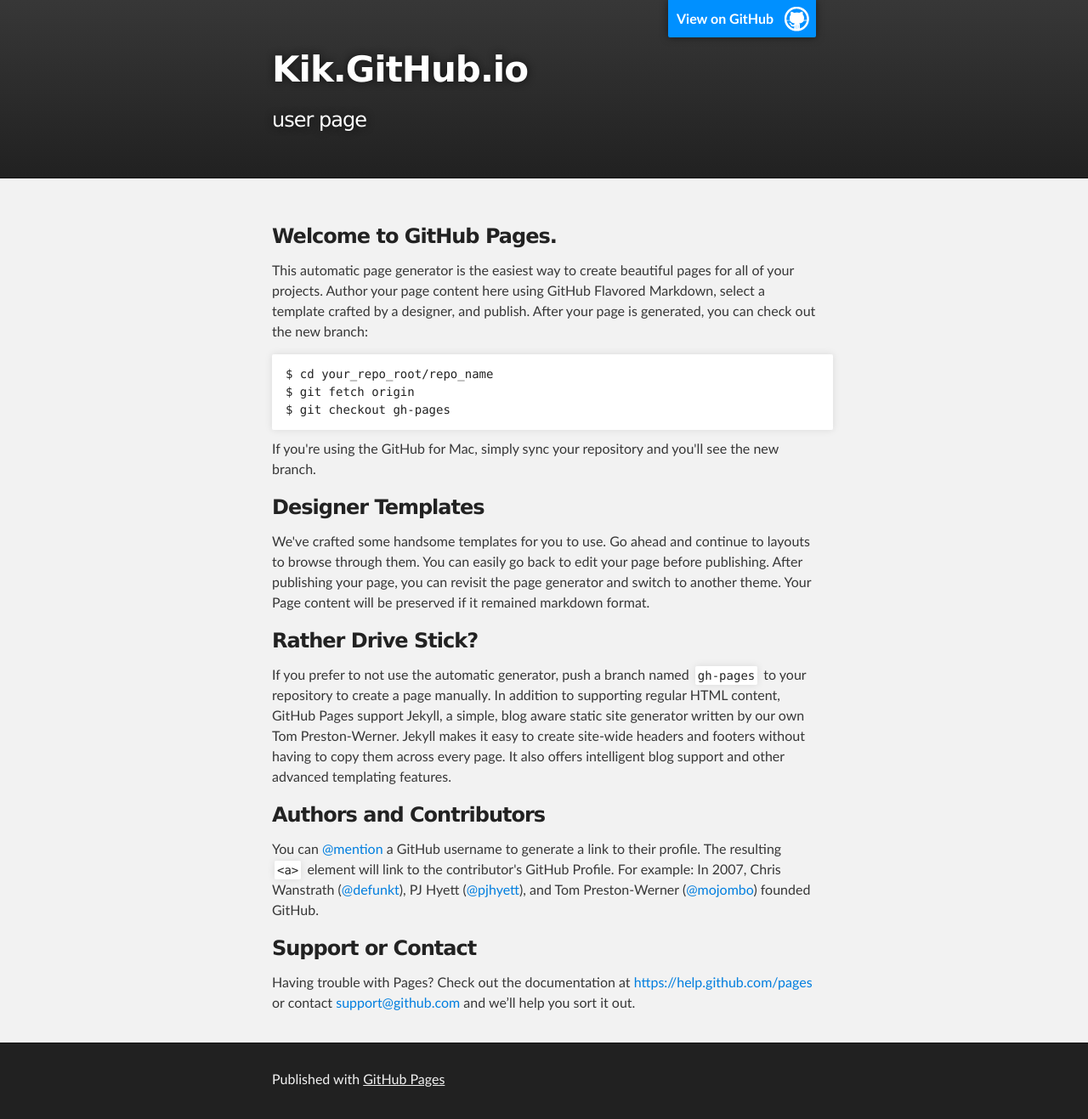
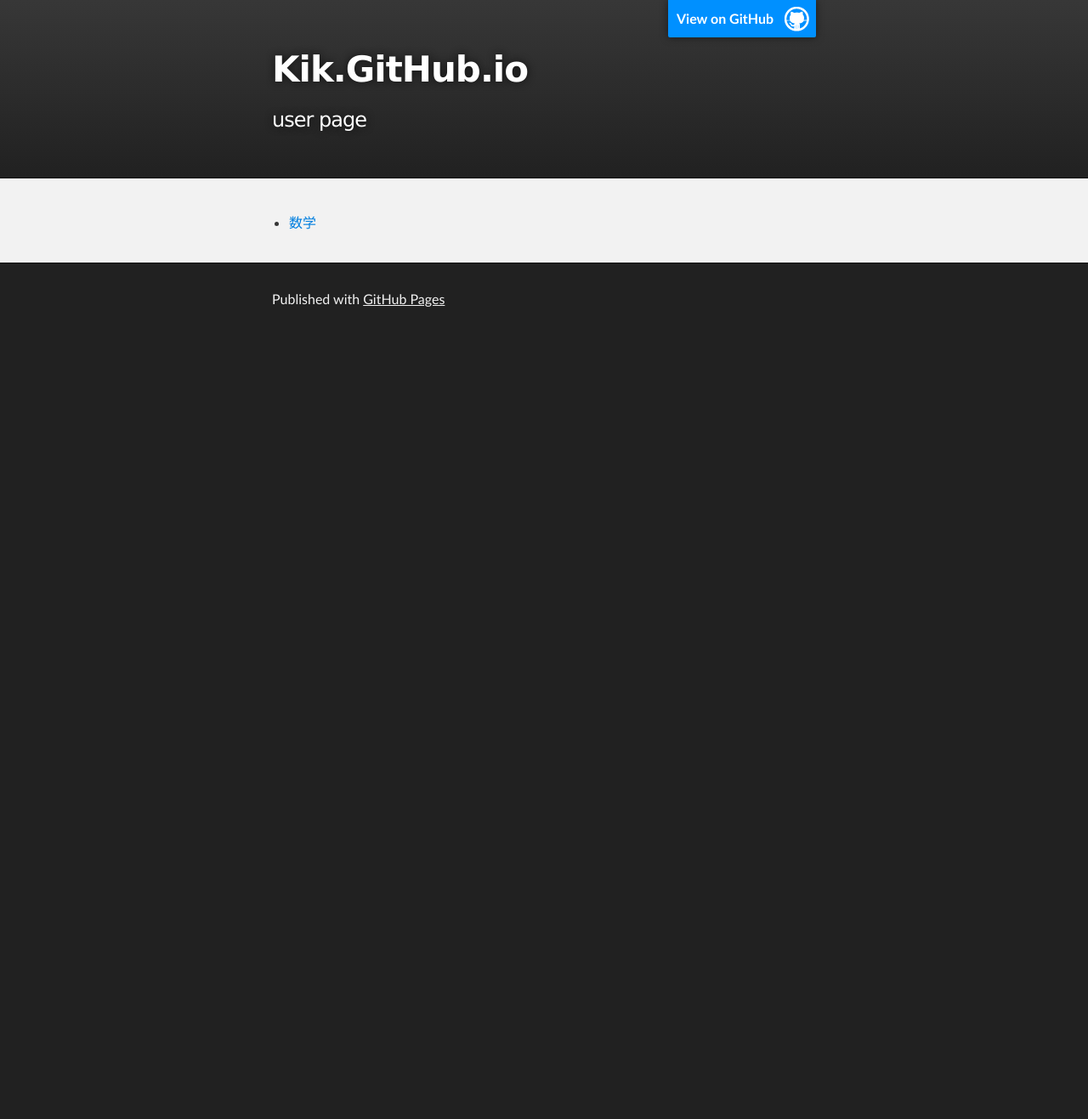
Before and after one commit to kik/kik.github.io, a Jekyll site: the page built from index.md, in a window 1280 px wide. Shown: the whole page at 85% size. Built offline with Jekyll 4.4.1, drawn with Linux system fonts in a browser that asks for light colours; after the commit the page ends 900 px from its top, so only the background shows below that.

Commit message:
add index

```diff
--- a/index.html
+++ /dev/null
@@ -1,74 +0,0 @@
-<!DOCTYPE html>
-<html>
-
-  <head>
-    <meta charset='utf-8'>
-    <meta http-equiv="X-UA-Compatible" content="chrome=1">
-    <meta name="description" content="Kik.GitHub.io : user page">
-
-    <link rel="stylesheet" type="text/css" media="screen" href="stylesheets/stylesheet.css">
-
-    <title>Kik.GitHub.io</title>
-  </head>
-
-  <body>
-
-    <!-- HEADER -->
-    <div id="header_wrap" class="outer">
-        <header class="inner">
-          <a id="forkme_banner" href="https://github.com/kik">View on GitHub</a>
-
-          <h1 id="project_title">Kik.GitHub.io</h1>
-          <h2 id="project_tagline">user page</h2>
-
-        </header>
-    </div>
-
-    <!-- MAIN CONTENT -->
-    <div id="main_content_wrap" class="outer">
-      <section id="main_content" class="inner">
-        <h3>
-<a id="welcome-to-github-pages" class="anchor" href="#welcome-to-github-pages" aria-hidden="true"><span class="octicon octicon-link"></span></a>Welcome to GitHub Pages.</h3>
-
-<p>This automatic page generator is the easiest way to create beautiful pages for all of your projects. Author your page content here using GitHub Flavored Markdown, select a template crafted by a designer, and publish. After your page is generated, you can check out the new branch:</p>
-
-<pre><code>$ cd your_repo_root/repo_name
-$ git fetch origin
-$ git checkout gh-pages
-</code></pre>
-
-<p>If you're using the GitHub for Mac, simply sync your repository and you'll see the new branch.</p>
-
-<h3>
-<a id="designer-templates" class="anchor" href="#designer-templates" aria-hidden="true"><span class="octicon octicon-link"></span></a>Designer Templates</h3>
-
-<p>We've crafted some handsome templates for you to use. Go ahead and continue to layouts to browse through them. You can easily go back to edit your page before publishing. After publishing your page, you can revisit the page generator and switch to another theme. Your Page content will be preserved if it remained markdown format.</p>
-
-<h3>
-<a id="rather-drive-stick" class="anchor" href="#rather-drive-stick" aria-hidden="true"><span class="octicon octicon-link"></span></a>Rather Drive Stick?</h3>
-
-<p>If you prefer to not use the automatic generator, push a branch named <code>gh-pages</code> to your repository to create a page manually. In addition to supporting regular HTML content, GitHub Pages support Jekyll, a simple, blog aware static site generator written by our own Tom Preston-Werner. Jekyll makes it easy to create site-wide headers and footers without having to copy them across every page. It also offers intelligent blog support and other advanced templating features.</p>
-
-<h3>
-<a id="authors-and-contributors" class="anchor" href="#authors-and-contributors" aria-hidden="true"><span class="octicon octicon-link"></span></a>Authors and Contributors</h3>
-
-<p>You can <a href="https://github.com/blog/821" class="user-mention">@mention</a> a GitHub username to generate a link to their profile. The resulting <code>&lt;a&gt;</code> element will link to the contributor's GitHub Profile. For example: In 2007, Chris Wanstrath (<a href="https://github.com/defunkt" class="user-mention">@defunkt</a>), PJ Hyett (<a href="https://github.com/pjhyett" class="user-mention">@pjhyett</a>), and Tom Preston-Werner (<a href="https://github.com/mojombo" class="user-mention">@mojombo</a>) founded GitHub.</p>
-
-<h3>
-<a id="support-or-contact" class="anchor" href="#support-or-contact" aria-hidden="true"><span class="octicon octicon-link"></span></a>Support or Contact</h3>
-
-<p>Having trouble with Pages? Check out the documentation at <a href="https://help.github.com/pages">https://help.github.com/pages</a> or contact <a href="mailto:support@github.com">support@github.com</a> and we’ll help you sort it out.</p>
-      </section>
-    </div>
-
-    <!-- FOOTER  -->
-    <div id="footer_wrap" class="outer">
-      <footer class="inner">
-        <p>Published with <a href="https://pages.github.com">GitHub Pages</a></p>
-      </footer>
-    </div>
-
-
-
-  </body>
-</html>
--- /dev/null
+++ b/index.md
@@ -0,0 +1,6 @@
+---
+layout: default
+title: kik.github.io
+---
+
+- [数学](math.html)
```
Also changed, not shown: math.md (+1 -0 lines), math/memo.md (added, +6 -0 lines).
